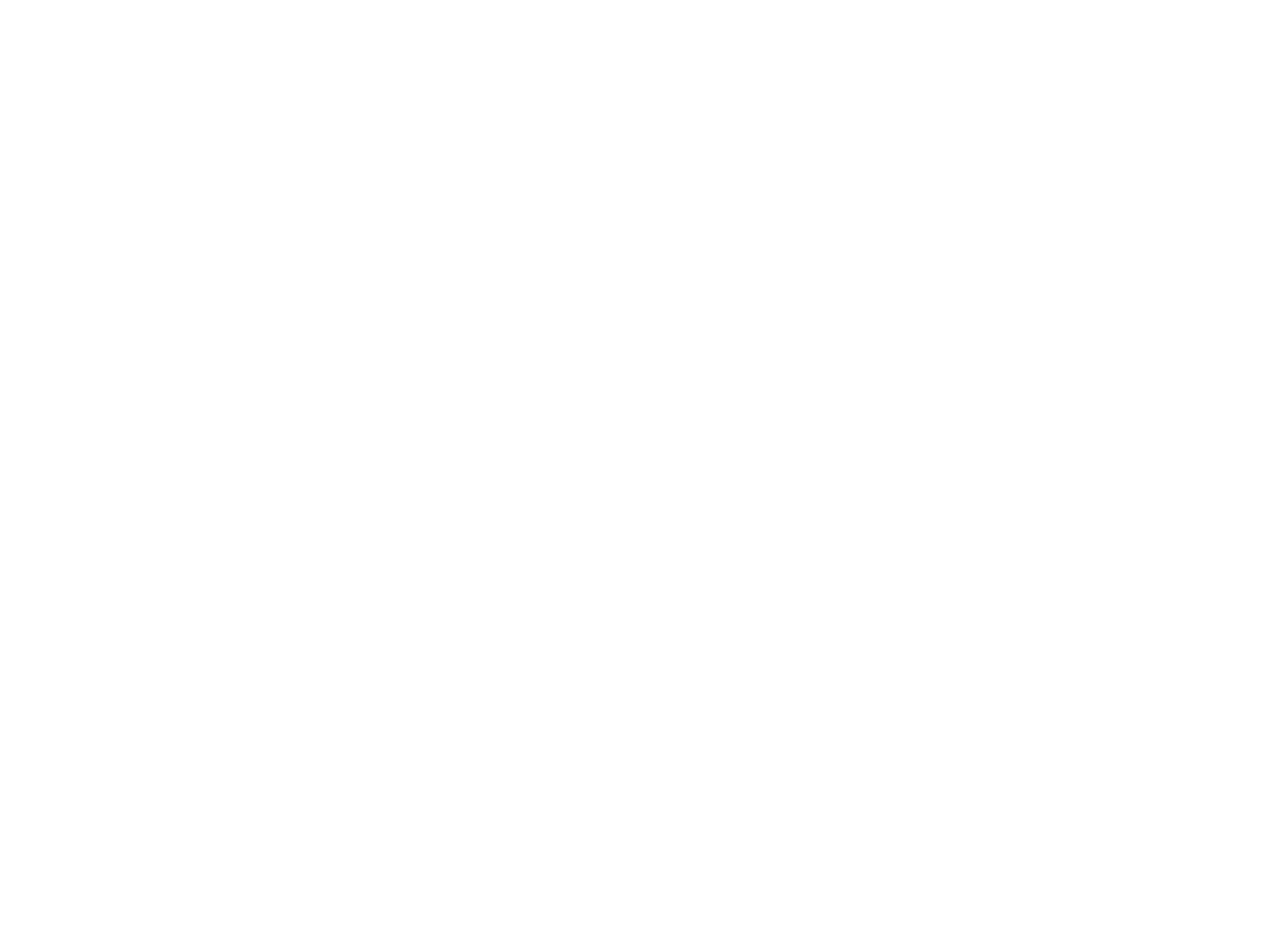
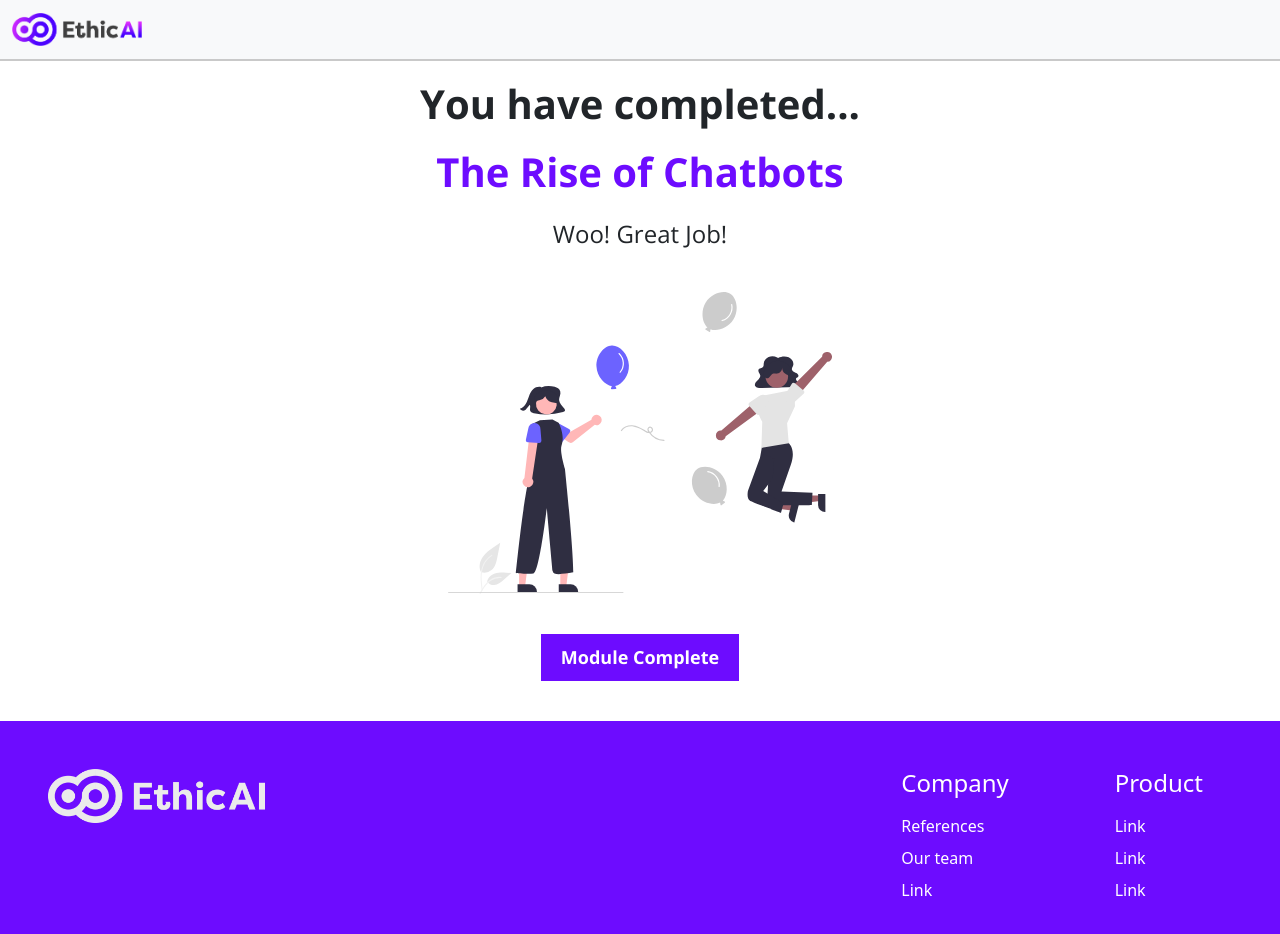
Before and after one commit to harslash/EthicAI, a Vue app in the folder project/ethicai-spa/: page /chatbots/module-complete in a window 1280 px wide. Before the commit this address had no page. Shown: the top 934 px of the page. Before the commit the page ends 800 px from the top, so only its background shows below. Built offline with nearby package versions, Linux system fonts and the light colour scheme.

Commit message:
Set up routes and view for remaining chatbots pages

```diff
--- /dev/null
+++ b/project/ethicai-spa/src/components/pages/chatbots/chatbots-module-complete.vue
@@ -0,0 +1,15 @@
+<template>
+    <div>
+        <ModuleCompletion :moduleName="'The Rise of Chatbots'" :buttonText="'Module Complete'" />
+    </div>
+</template>
+
+<script lang="ts">
+import ModuleCompletion from '../../../components/reusable/module_completion.vue';
+
+export default {
+    components: {
+        ModuleCompletion
+    }
+};
+</script>
--- /dev/null
+++ b/project/ethicai-spa/src/views/modules/chatbots/ChatbotsPageFiveView.vue
@@ -0,0 +1,10 @@
+<template>
+    <div class="chatbots-page-five-view">
+    </div>
+</template>
+
+<script lang="ts">
+export default {
+    name: 'ChatbotsPageFiveView',
+}
+</script>
--- /dev/null
+++ b/project/ethicai-spa/src/views/modules/chatbots/ChatbotsPageFourView.vue
@@ -0,0 +1,15 @@
+<template>
+    <div class="chatbots-page-four-view">
+        <chatbots-page-four></chatbots-page-four>
+    </div>
+</template>
+
+<script lang="ts">
+import ChatbotsPageFour from '../../../components/pages/chatbots/chatbots-page-4.vue';
+export default {
+    name: 'ChatbotsPageFourView',
+    components: {
+        'chatbots-page-four': ChatbotsPageFour
+    }
+}
+</script>
--- /dev/null
+++ b/project/ethicai-spa/src/views/modules/chatbots/ChatbotsPageSixView.vue
@@ -0,0 +1,15 @@
+<template>
+    <div class="chatbots-page-six-view">
+        <chatbots-page-six></chatbots-page-six>
+    </div>
+</template>
+
+<script lang="ts">
+import ChatbotsPageSix from '../../../components/pages/chatbots/chatbots-module-complete.vue';
+export default {
+    name: 'ChatbotsPageSixView',
+    components: {
+        'chatbots-page-six': ChatbotsPageSix
+    }
+}
+</script>
--- a/project/ethicai-spa/src/views/modules/chatbots/ChatbotsPageThreeView.vue
+++ b/project/ethicai-spa/src/views/modules/chatbots/ChatbotsPageThreeView.vue
@@ -1,5 +1,5 @@
 <template>
-    <div class="chatbots-page-two-view">
+    <div class="chatbots-page-three-view">
         <chatbots-page-three></chatbots-page-three>
     </div>
 </template>
@@ -7,7 +7,7 @@
 <script lang="ts">
 import ChatbotsPageThree from '../../../components/pages/chatbots/chatbots-page-3.vue';
 export default {
-    name: 'ChatbotsPageTwoView',
+    name: 'ChatbotsPageThreeView',
     components: {
         'chatbots-page-three': ChatbotsPageThree
     }
```
Also changed, not shown: project/ethicai-spa/src/router/index.ts (+9 -1 lines).
